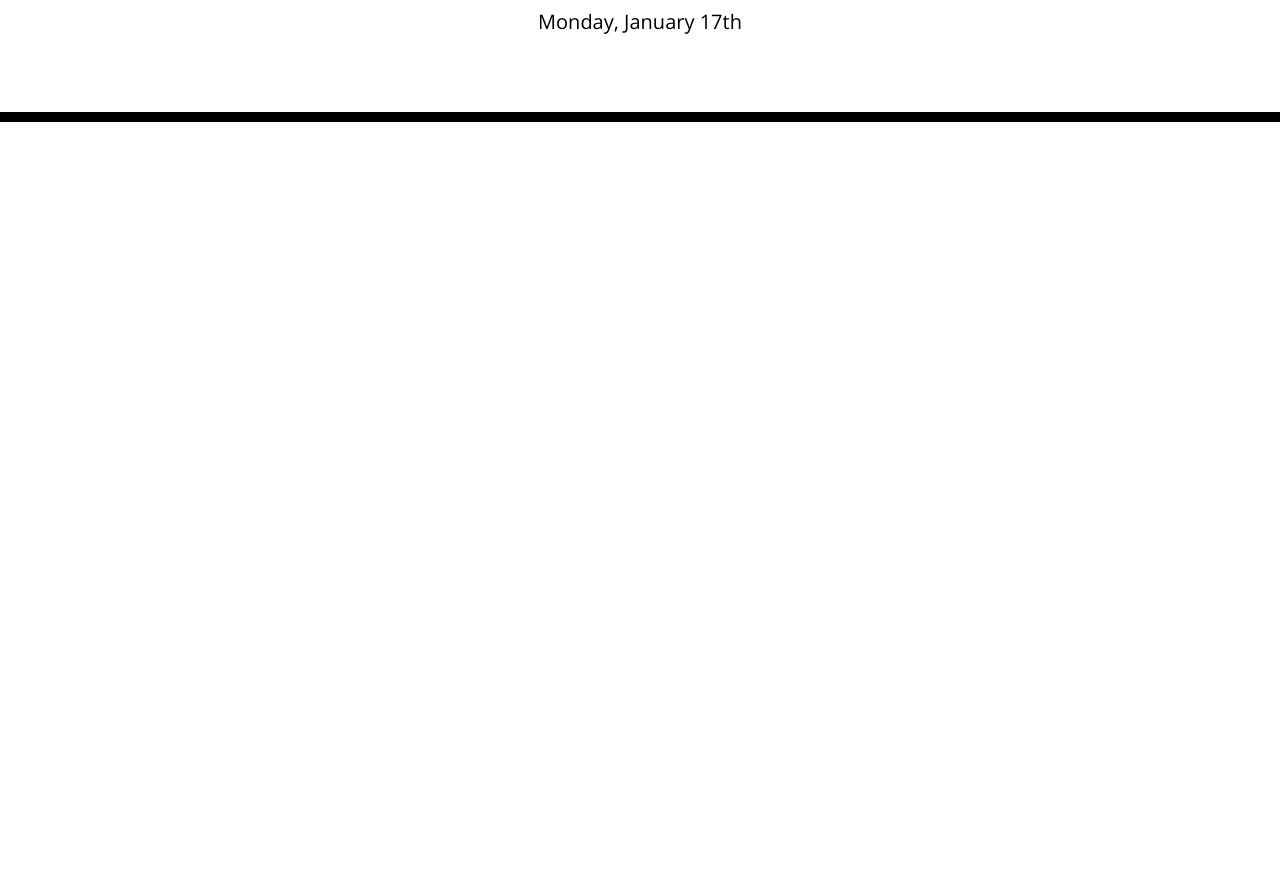
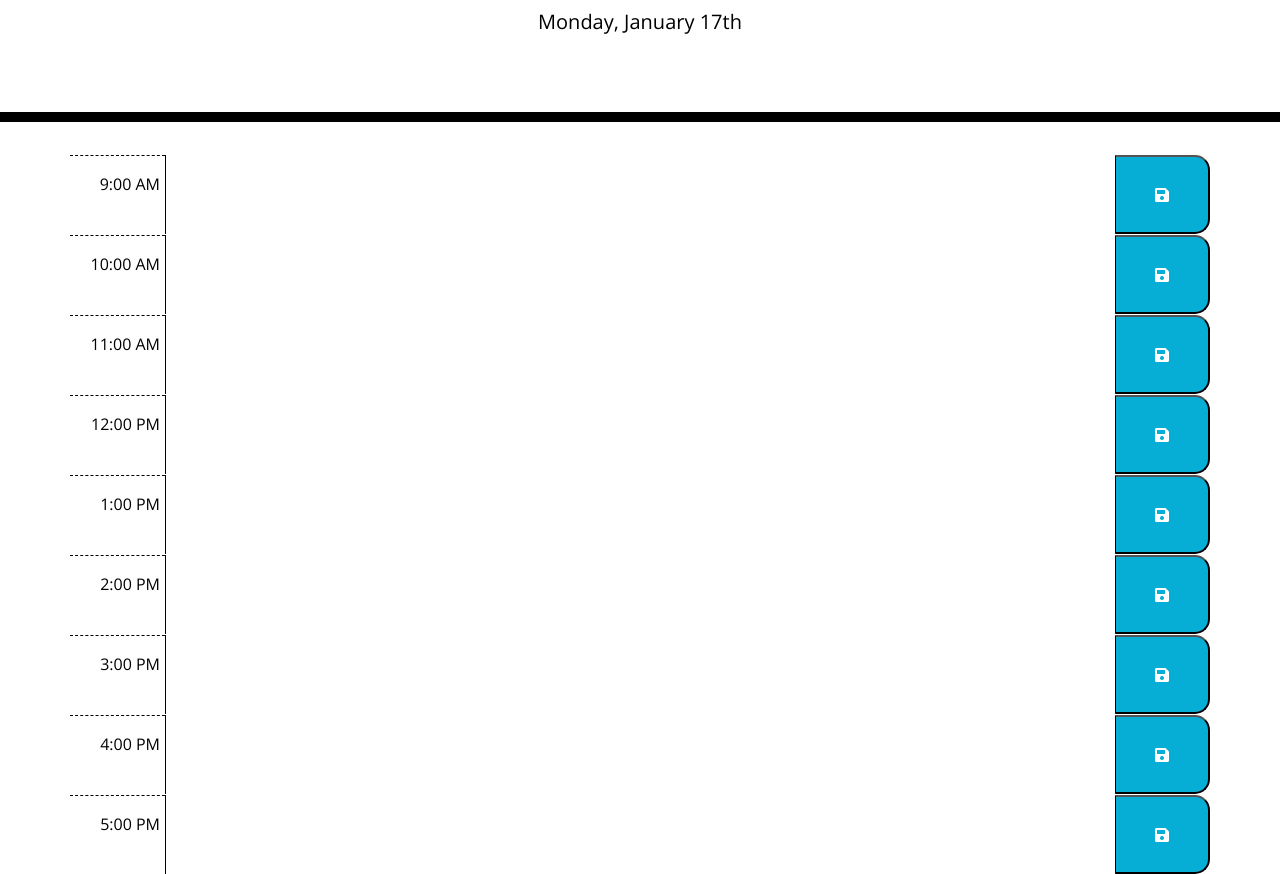
Before and after one commit to NadineMohsen/Work-day-scheduler, a plain HTML site: page Develop/index.html in a window 1280 px wide. Shown: the part 182-1056 px from the top of the page. Before the commit the page ends 800 px from the top, so only its background shows below. Drawn offline with nearby package versions, Linux system fonts and the light colour scheme.

Commit message:
add-text

```diff
--- a/Develop/index.html
+++ b/Develop/index.html
@@ -30,6 +30,61 @@
     </header>
     <div class="container">
       <!-- Timeblocks go here -->
+      <div class="row time-block">
+        <div class="hour col-1">9:00 AM</div>
+        <textarea class="description col-10"></textarea>
+        <button class="saveBtn col-1"><i class="fas fa-save"></i></button>
+      </div>
+
+      <div class="row time-block">
+        <div class="hour col-1">10:00 AM</div>
+        <textarea class="description col-10"></textarea>
+        <button class="saveBtn col-1"><i class="fas fa-save"></i></button>
+      </div>
+
+      <div class="row time-block">
+        <div class="hour col-1">11:00 AM</div>
+        <textarea class="description col-10"></textarea>
+        <button class="saveBtn col-1"><i class="fas fa-save"></i></button>
+      </div>
+
+      <div class="row time-block">
+        <div class="hour col-1">12:00 PM</div>
+        <textarea class="description col-10"></textarea>
+        <button class="saveBtn col-1"><i class="fas fa-save"></i></button>
+      </div>
+
+
+      <div class="row time-block">
+        <div class="hour col-1">1:00 PM</div>
+        <textarea class="description col-10"></textarea>
+        <button class="saveBtn col-1"><i class="fas fa-save"></i></button>
+      </div>
+
+      <div class="row time-block">
+        <div class="hour col-1">2:00 PM</div>
+        <textarea class="description col-10"></textarea>
+        <button class="saveBtn col-1"><i class="fas fa-save"></i></button>
+      </div>
+
+      <div class="row time-block">
+        <div class="hour col-1">3:00 PM</div>
+        <textarea class="description col-10"></textarea>
+        <button class="saveBtn col-1"><i class="fas fa-save"></i></button>
+      </div>
+
+      <div class="row time-block">
+        <div class="hour col-1">4:00 PM</div>
+        <textarea class="description col-10"></textarea>
+        <button class="saveBtn col-1"><i class="fas fa-save"></i></button>
+      </div>
+
+      <div class="row time-block">
+        <div class="hour col-1">5:00 PM</div>
+        <textarea class="description col-10"></textarea>
+        <button class="saveBtn col-1"><i class="fas fa-save"></i></button>
+      </div>
+
     </div>
 
     <script src="https://cdnjs.cloudflare.com/ajax/libs/jquery/3.2.1/jquery.min.js"></script>
--- a/Develop/style.css
+++ b/Develop/style.css
@@ -23,6 +23,7 @@ textarea {
 
 .description {
   white-space: pre-wrap;
+  padding-top:20px;
 }
 
 .time-block {
@@ -40,6 +41,9 @@ textarea {
   background-color: #ffffff;
   color: #000000;
   border-top: 1px dashed #000000;
+  padding-top:20px;
+  padding-right:5px;
+  text-align: right;
 }
 
 .past {
@@ -68,4 +72,5 @@ textarea {
 .saveBtn i:hover {
   font-size: 20px;
   transition: all 0.3s ease-in-out;
+  color:black;
 }
```
